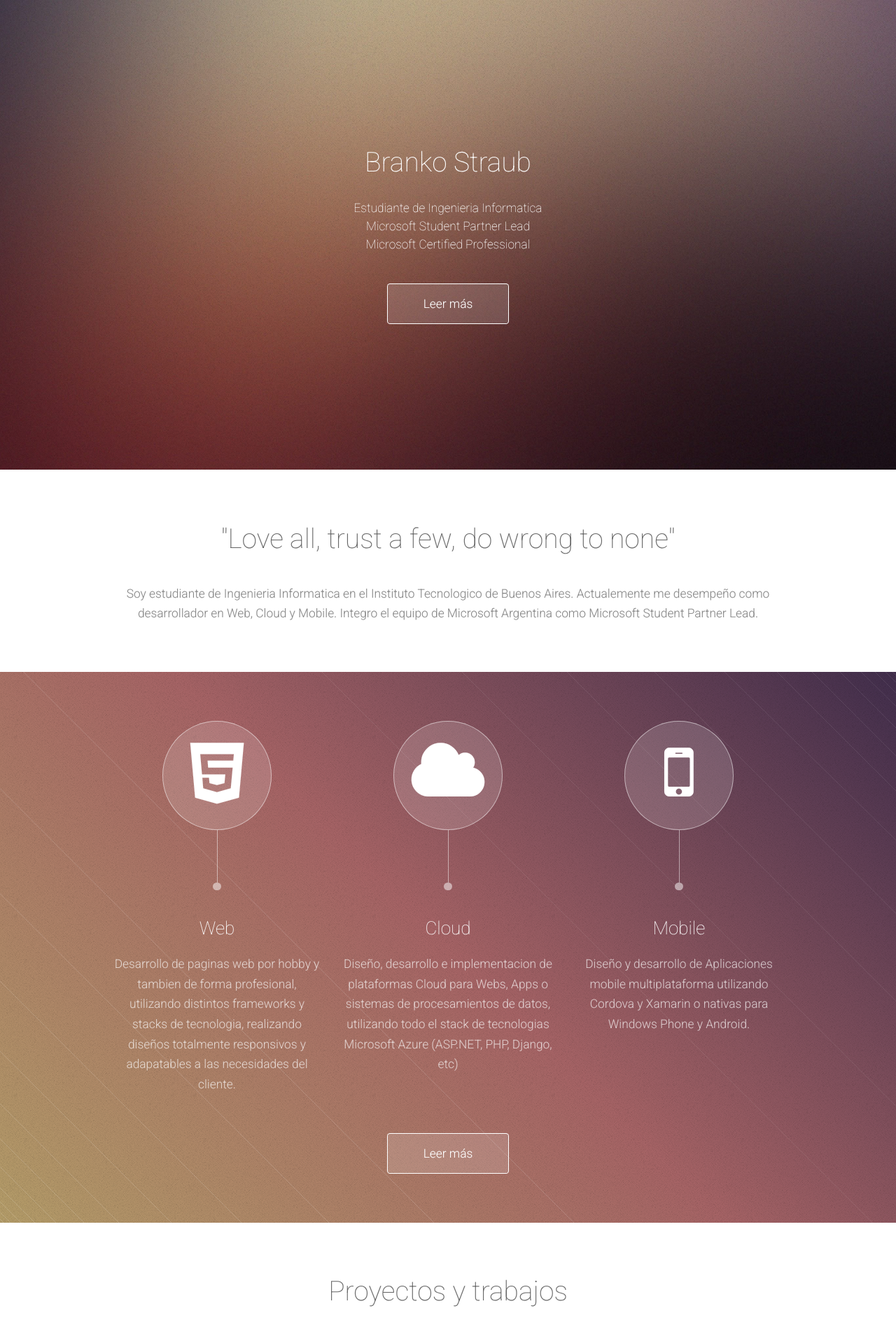
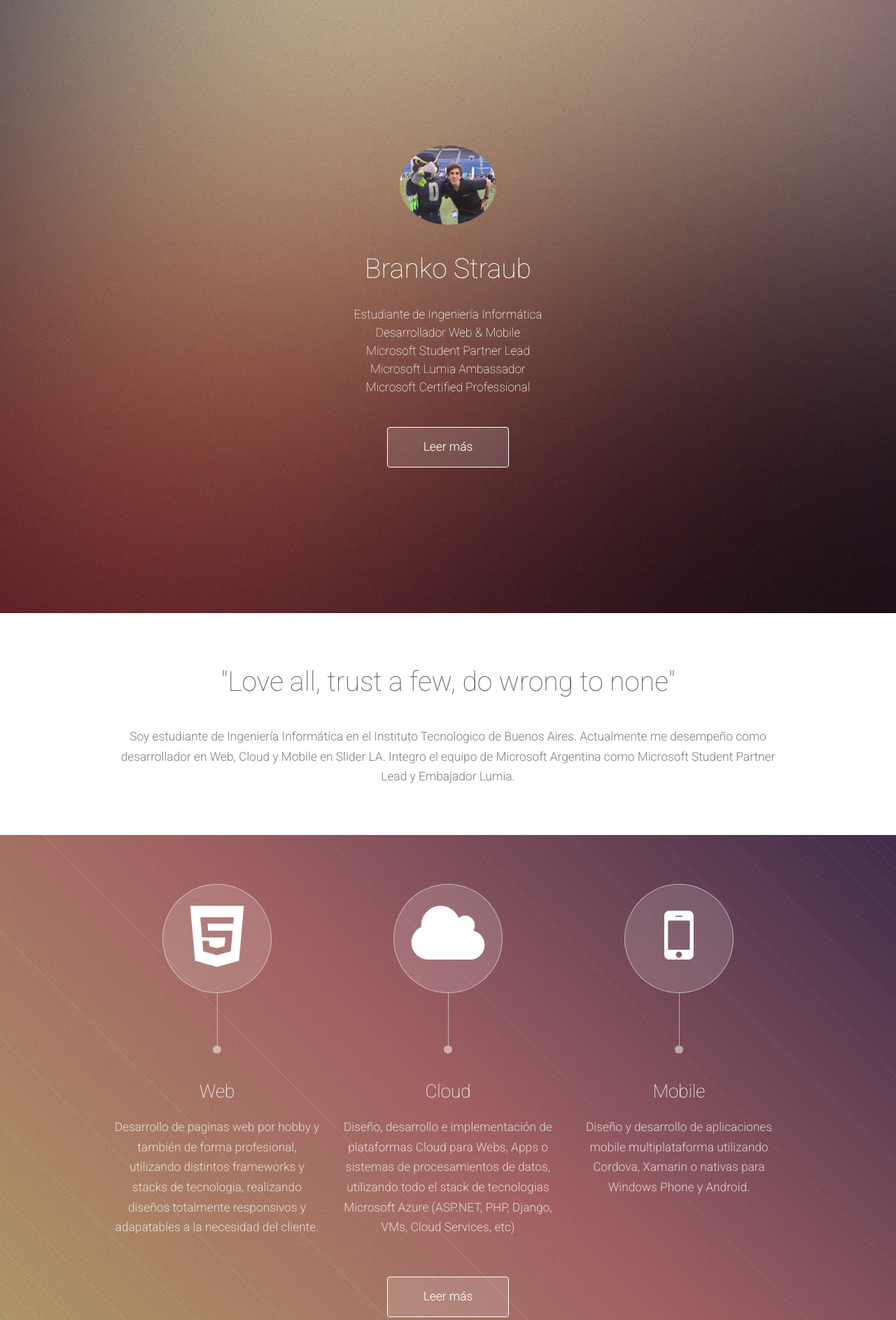
Before and after one commit to branstraub/branstraub, a plain HTML site: page index.html in a window 1280 px wide. Shown: the top 1886 px of the page at 70% size. Drawn offline with Linux system fonts and the light colour scheme.

Commit message:
refresco

```diff
--- a/css/style.css
+++ b/css/style.css
@@ -16,6 +16,23 @@
 	{
 		background: #F8F8F8;
 	}
+
+	#header > header .avatar {
+    display: block;
+    margin: 0 auto 2.25em auto;
+    width: 8em;
+}
+.image.avatar {
+    border-radius: 100%;
+    overflow: hidden;
+}
+.image {
+    border-radius: 5px;
+    border: 0;
+    display: inline-block;
+    position: relative;
+}
+
 
 		body.is-loading *
 		{
@@ -821,7 +838,7 @@
 		background-size:			auto,								cover;
 		background-position:		top left,							center center;
 		background-repeat:			repeat,								no-repeat;
-		padding: 14em 0 14em 0;
+		padding: 2em 0 14em 0;
 		text-align: center;
 		color: #fff;
 	}
@@ -943,7 +960,7 @@
 		position: relative;
 		margin: 0;
 		text-align: center;
-		padding: 4em 0 8em 0;
+		padding: 2em 0 2em 0;
 		box-shadow: inset 0 1px 0 0 #e6e6e6;
 	}
 
--- a/index.html
+++ b/index.html
@@ -28,11 +28,15 @@
 
 		<!-- Header -->
 			<section id="header" class="dark">
+
 				<header>
+				<span class="image avatar"><img src="images/avatar.jpg" alt=""></span>
 					<h1>Branko Straub</h1>
 					<p></p>
-					<h3>Estudiante de Ingenieria Informatica</h3>
+					<h3>Estudiante de Ingeniería Informática</h3>
+					<h3>Desarrollador Web & Mobile</h3>
 					<h3>Microsoft Student Partner Lead</h3>
+					<h3>Microsoft Lumia Ambassador</h3>
 					<h3>Microsoft Certified Professional</h3>
 				</header>
 				<footer>
@@ -45,7 +49,7 @@
 				<header>
 					<div class="container">
 						<h2>"Love all, trust a few, do wrong to none"</h2>
-						<p>Soy estudiante de Ingenieria Informatica en el Instituto Tecnologico de Buenos Aires. Actualemente me desempeño como desarrollador en Web, Cloud y Mobile. Integro el equipo de Microsoft Argentina como Microsoft Student Partner Lead.</p>
+						<p>Soy estudiante de Ingeniería Informática en el Instituto Tecnologico de Buenos Aires. Actualmente me desempeño como desarrollador en Web, Cloud y Mobile en Slider LA. Integro el equipo de Microsoft Argentina como Microsoft Student Partner Lead y Embajador Lumia.</p>
 					</div>
 				</header>
 				<div class="content dark style1 featured">
@@ -57,9 +61,9 @@
 									<header>
 										<h3>Web</h3>
 									</header>
-									<p>Desarrollo de paginas web por hobby y tambien de forma profesional,
+									<p>Desarrollo de paginas web por hobby y también de forma profesional,
 									utilizando distintos frameworks y stacks de tecnologia, realizando diseños
-									totalmente responsivos y adapatables a las necesidades del cliente.</p>
+									totalmente responsivos y adapatables a la necesidad del cliente.</p>
 								</section>
 							</div>
 							<div class="4u">
@@ -68,9 +72,9 @@
 									<header>
 										<h3>Cloud</h3>
 									</header>
-									<p>Diseño, desarrollo e implementacion de plataformas Cloud para Webs, Apps
+									<p>Diseño, desarrollo e implementación de plataformas Cloud para Webs, Apps
 									o sistemas de procesamientos de datos, utilizando todo el stack de tecnologias
-									Microsoft Azure (ASP.NET, PHP, Django, etc)</p>
+									Microsoft Azure (ASP.NET, PHP, Django, VMs, Cloud Services, etc)</p>
 								</section>
 							</div>
 							<div class="4u">
@@ -79,8 +83,7 @@
 									<header>
 										<h3>Mobile</h3>
 									</header>
-									<p>Diseño y desarrollo de Aplicaciones mobile multiplataforma utilizando Cordova
-									y Xamarin o nativas para Windows Phone y Android. </p>
+									<p>Diseño y desarrollo de aplicaciones mobile multiplataforma utilizando Cordova, Xamarin o nativas para Windows Phone y Android.</p>
 								</section>
 							</div>
 						</div>
@@ -100,8 +103,7 @@
 				<header>
 					<div class="container">
 						<h2>Proyectos y trabajos</h2>
-						<p>Como Microsoft Student Partner me desempeño realizando eventos, capacitacion y ayudando/participando de distintas
-						iniciativas llevadas a cabo por Microsoft Argentina. También he realizado proyectos para presentarlos en eventos o por simple curiosidad.</p>
+						<p>Como Microsoft Student Partner me desempeño realizando eventos, capacitaciones y participo de distintas iniciativas llevadas a cabo por Microsoft Argentina.</p>
 					</div>
 				</header>
 				<div class="content dark style2">
@@ -149,19 +151,19 @@
 						<div class="row">
 							<div class="4u">
 								<h3>Webs</h3>
-								<p>Como Microsoft Student Partner coolaboro activamente en el desarrollo de <a href="http://azureboxes.com/" target="_blank" >Azure Boxes</a>. </p>
-								<p>Una iniciativa de Microsoft Argentina que busca promover la utilizacion de la nube, proporcionando distintos escenarios (ready to deploy) productivos para que la gente pueda implementarlos para mejorar el rendimiento de sus empresas/pymes.</p>
-								<p>Coolaboro con el diseño y mantenimiento del sitio, ademas de aportar nuevos escenarios. Los cuales son cuidadosamente elegidos para que estos resulten tanto productivos como faciles de implementar.</p>
+								<p>Como Microsoft Student Partner participo activamente en el desarrollo de <a href="http://azureboxes.com/" target="_blank" >Azure Boxes</a>. </p>
+								<p>Una iniciativa de Microsoft Argentina que busca promover la utilización de la nube, proporcionando distintos escenarios (ready to deploy) productivos para que la gente pueda implementarlos y mejorar asi el rendimiento de sus empresas/pymes.</p>
+								<p>Colaboro con el diseño y mantenimiento del sitio, además de aportar nuevos escenarios. Los cuales son cuidadosamente elegidos para que estos resulten tanto productivos como fáciles de implementar.</p>
 							</div>
 							<div class="4u">
 								<h3>Apps</h3>
-								<p>Desarrolle aplicaciones para Windows Phone y Windows, entre ellas puedo destacar la aplicación <a href="https://www.windowsphone.com/es-ar/store/app/subtes/be161dd9-ad4d-4fa2-a371-f9bb86c0d16b" target="_blank">Subtes Caba</a> para Windows Phone entre otras.</p>
-								<p>Actualmente me encuentro haciendo proyectos personales para concursos / eventos y realizo aplicaciones multi plataforma a pedido.</p>
+								<p>Desarrollé aplicaciones para Windows Phone y Windows, entre ellas puedo destacar la aplicación <a href="https://www.windowsphone.com/es-ar/store/app/subtes/be161dd9-ad4d-4fa2-a371-f9bb86c0d16b" target="_blank">Subtes Caba</a> para Windows Phone.</p>
+
 							</div>
 							<div class="4u">
 								<h3>Cloud</h3>
 								<p>El Backend tanto de AzureBoxes como el de Subtes Caba se encuentra en Cloud (Microsoft Azure).</p>
-								<p>Utilizando bases de datos, computo y procesamiento de datos, estadisticas y mucho más. Todos los desarrollos hoy en dia pueden sacar provecho de la nube, por eso en todos mis desarrollos busco utilizar la disponibilidad, escalabilidad y potencia de la nube para sacar el 100% de cada uno de los proyectos que realizo.</p>
+								<p>Utilizando bases de datos, procesamiento de datos, estadisticas y mucho más. Todos los desarrollos hoy en dia pueden sacar provecho de la nube, por eso en todos mis desarrollos busco utilizar la disponibilidad, escalabilidad y potencia de la nube para asi obtener el 110% de cada uno de los proyectos que realizo.</p>
 								<footer>
 									<a href="http://blog.branstraub.me/" target="_blank" class="button scrolly">Blog</a>
 								</footer>
@@ -179,7 +181,7 @@
 				<header>
 					<div class="container">
 						<h2>Contacto</h2>
-						<p>Sentite libre de contactarme si tenes alguna o queres realizarme una consulta.</p>
+						<p>Sentite libre de contactarme si tenes alguna o querés realizarme una consulta.</p>
 					</div>
 				</header>
 				<div class="content style1 dark">
@@ -394,11 +396,7 @@
 					<li><a href="http://blog.branstraub.me/" class="icon fa-wordpress"><span class="label">Wordpress</span></a></li>
 					<li><a href="https://github.com/branstraub" class="icon fa-github"><span class="label">GitHub</span></a></li>
 				</ul>
-				<div class="copyright"
->					<ul class="menu">
-						<li>2015 &copy; HEQSOA. All rights reserved.</li>
-					</ul>
-				</div>
+
 			</section>
 
 	</body>
```
Also changed, not shown: images/avatar.jpg (added).
